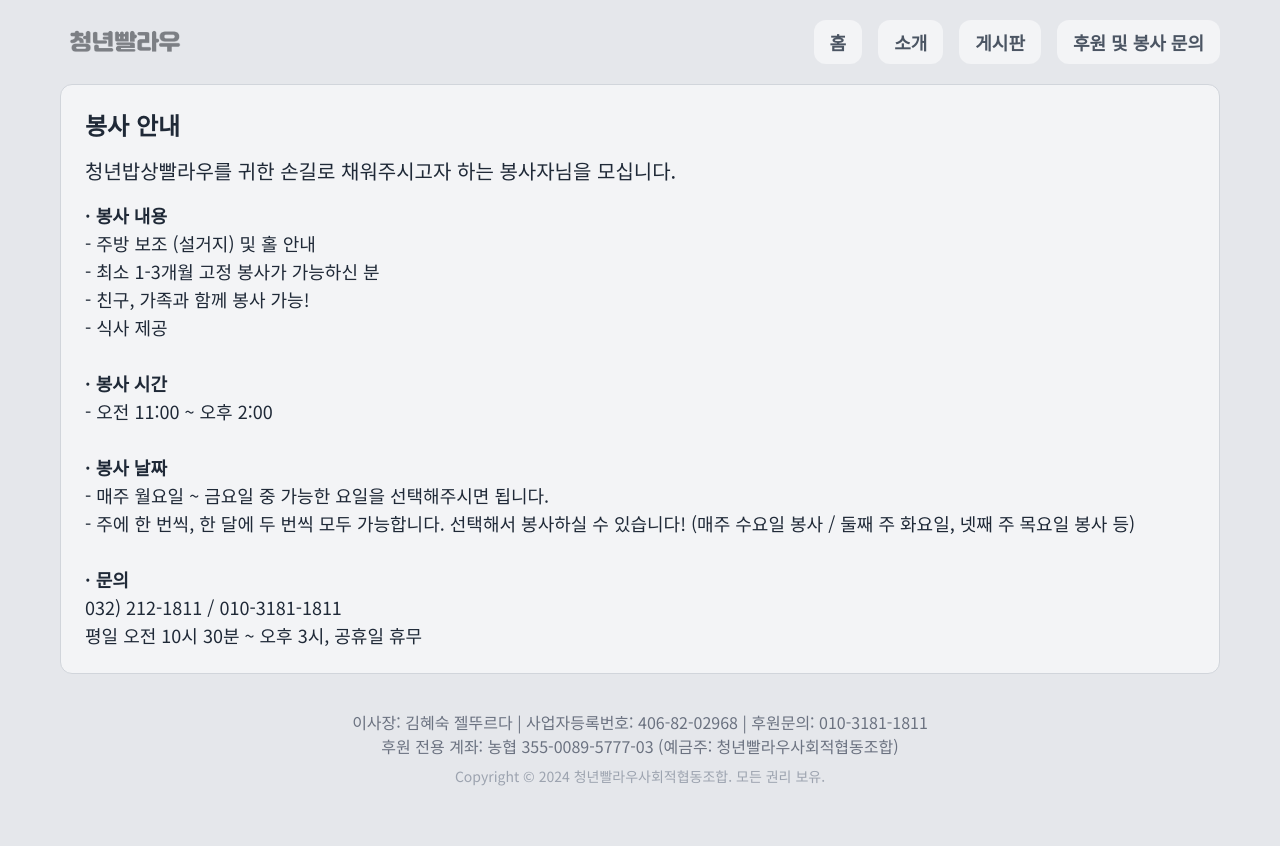
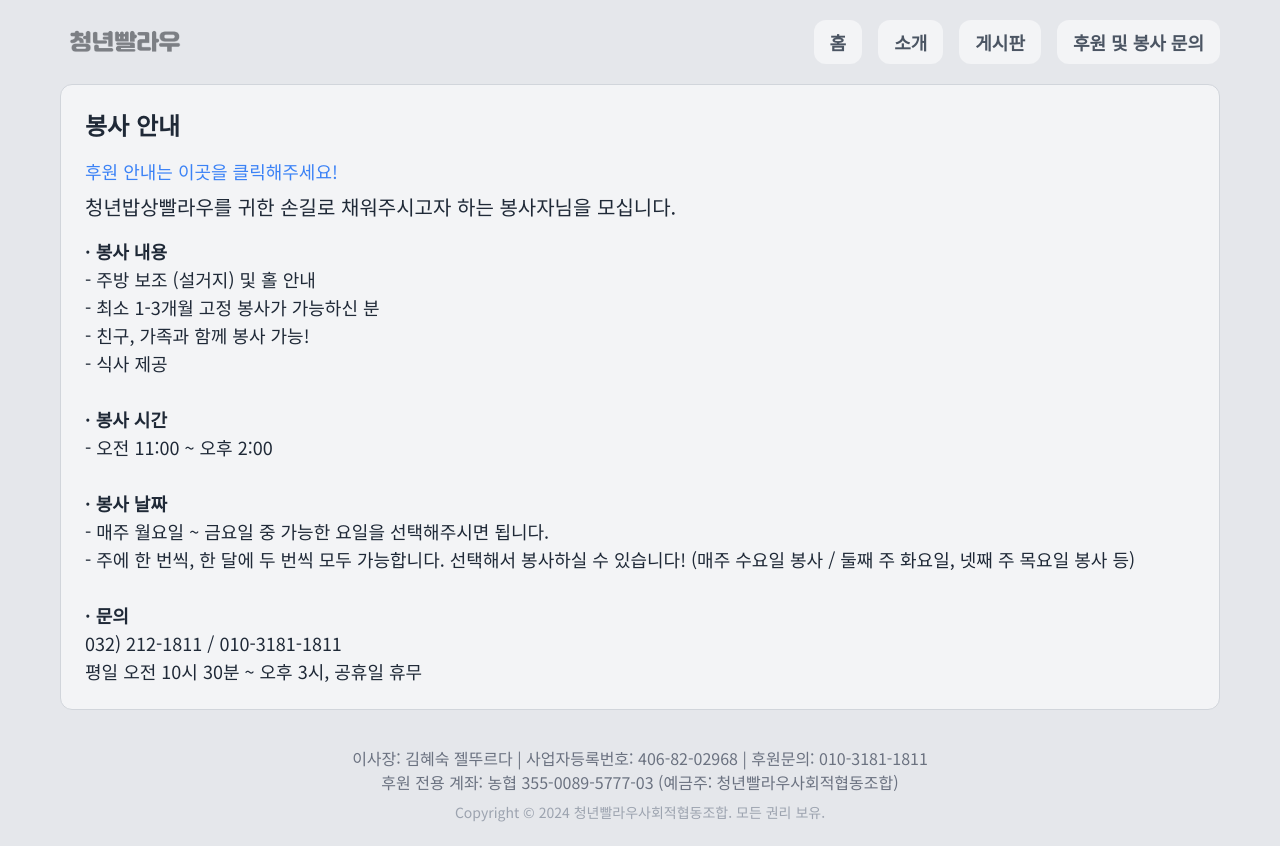
Before and after one commit to asheswook/youthpalau, a SvelteKit app: page /volunteer in a window 1280 px wide. Before the commit the page ends 810 px from the top, so only its background shows below. Built offline with nearby package versions, Linux system fonts and the light colour scheme.

Commit message:
Chore: add donation link

```diff
--- a/src/routes/volunteer/+page.svelte
+++ b/src/routes/volunteer/+page.svelte
@@ -3,6 +3,11 @@
 </script>
 
 <Card title="봉사 안내">
+	<a
+		class="text-blue-500 hover:text-blue-800 transition-all mb-2"
+		href="https://link.donationbox.co.kr/donationBoxList.jsp?campaignuid=IMs3rgPb3v"
+		target="_blank">후원 안내는 이곳을 클릭해주세요!</a
+	>
 	<span class="text-xl mb-4"
 		>청년밥상빨라우를 귀한 손길로 채워주시고자 하는 봉사자님을 모십니다.</span
 	>
```
